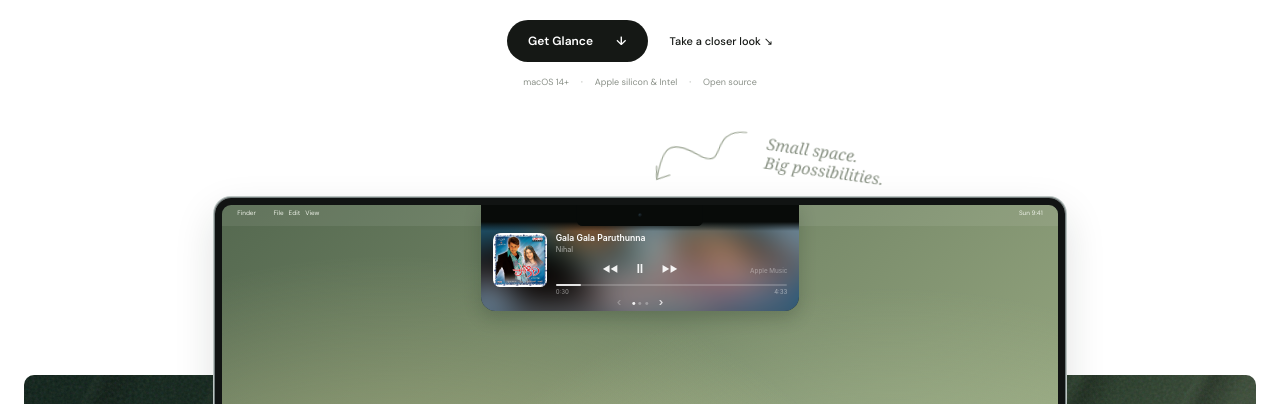
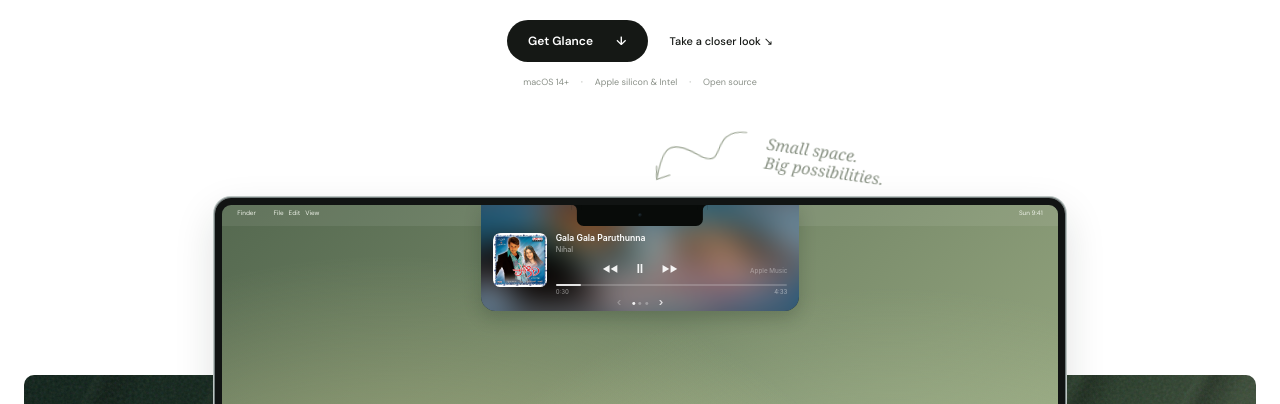
Before and after one commit to AKRISHNASRIKAR/Glance, a plain HTML site: page frontend/index.html in a window 1280 px wide. Shown: the part 396-800 px from the top of the page. Drawn offline with Linux system fonts and the light colour scheme.

Commit message:
Center distinct rounded camera notch in preview

```diff
--- a/frontend/macbook-m4.css
+++ b/frontend/macbook-m4.css
@@ -11,3 +11,10 @@
 .macbook-base{display:block;width:114%;margin-left:-7%;height:2.5cqw;background:linear-gradient(#dce1df,#a9b3b0 35%,#707b78 75%,#adb6b3);border-radius:.3cqw .3cqw 50% 50% / .3cqw .3cqw 80% 80%;box-shadow:0 1px 1px #f3f5f3 inset,0 5px 8px #15231c20}
 .device-shadow{display:block;bottom:-2cqw;height:2.5cqw;opacity:.5}
 @media(max-width:760px){.macbook{width:86%}.macbook .desktop{border-width:4px;border-bottom:0;border-radius:9px 9px 0 0}}
+
+/* Keep the camera cutout distinct in the center; Glance occupies its wings. */
+.macbook .activity::after{display:none}
+.macbook .desktop>.notch{width:14.85cqw;height:2.5cqw;border-radius:0 0 .8cqw .8cqw;background:#080b09;box-shadow:none}
+.macbook .desktop>.notch::before,.macbook .desktop>.notch::after{content:'';position:absolute;top:0;width:.6cqw;height:.6cqw;background:transparent}
+.macbook .desktop>.notch::before{left:-.6cqw;border-top-right-radius:.6cqw;box-shadow:.3cqw -.3cqw 0 .3cqw #080b09}
+.macbook .desktop>.notch::after{right:-.6cqw;border-top-left-radius:.6cqw;box-shadow:-.3cqw -.3cqw 0 .3cqw #080b09}
```
